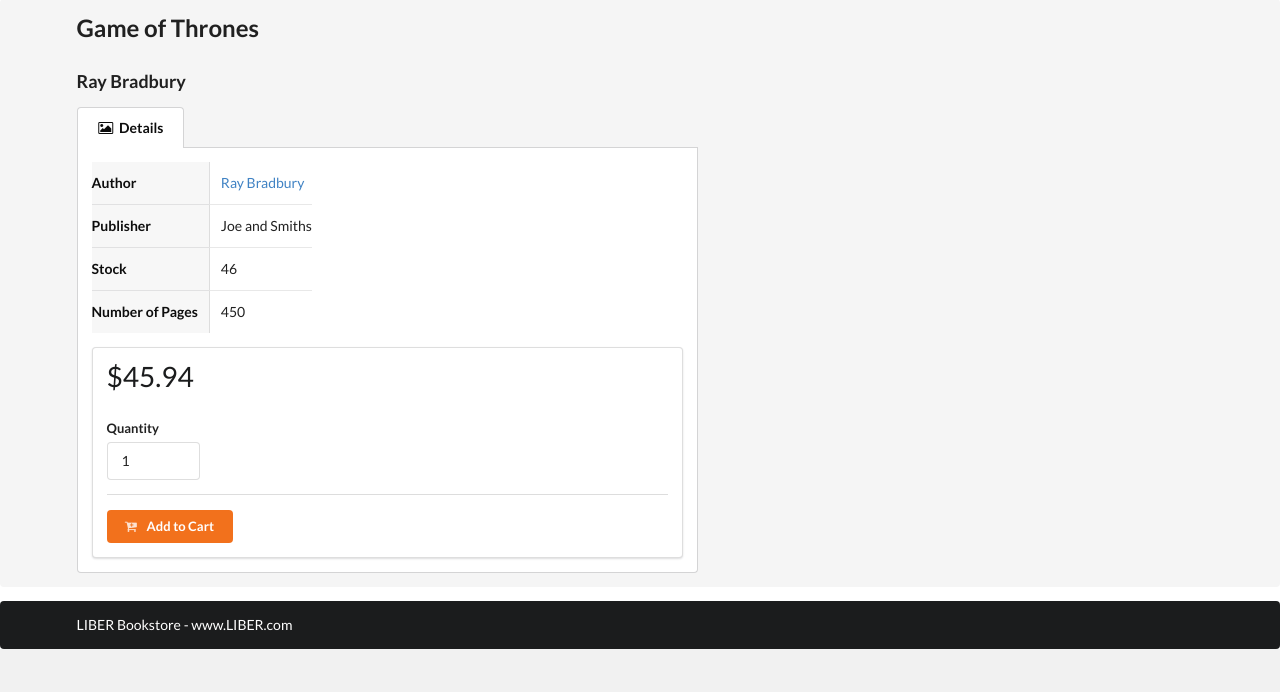
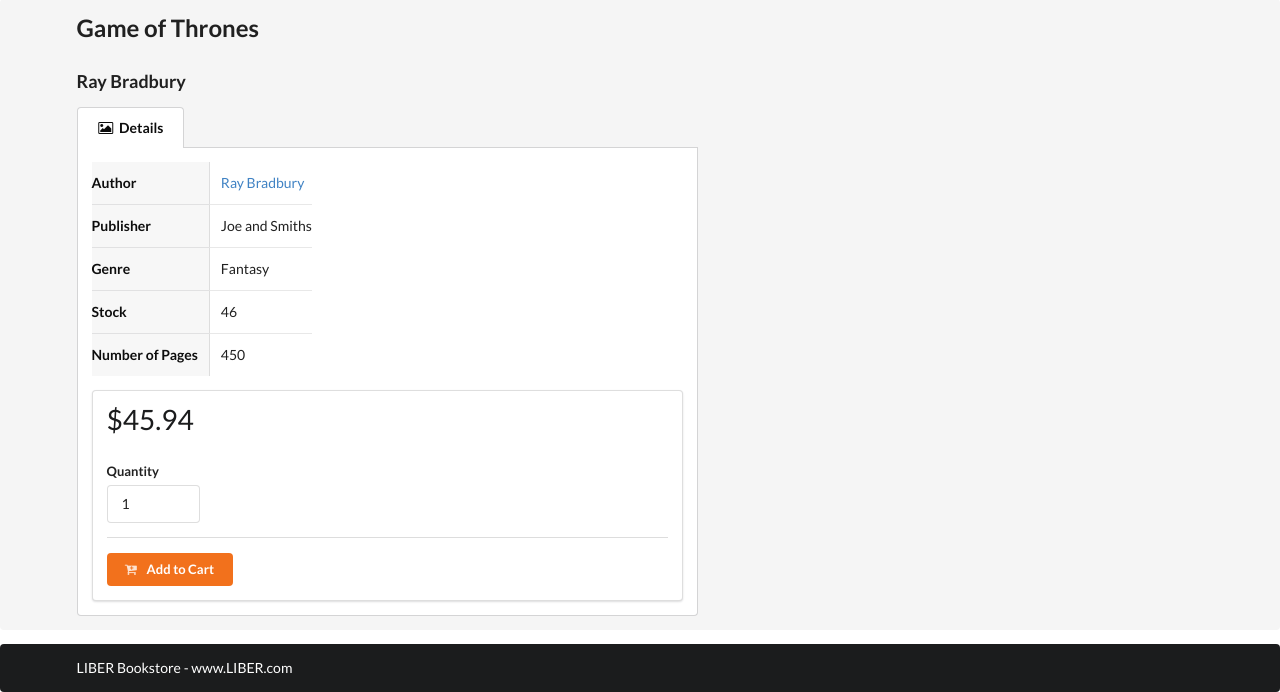
Before and after one commit to C-C-Shen/LIBER, a PHP site: page /single-book.php in a window 1280 px wide. Shown: the part 197-889 px from the top of the page. Before the commit the page ends 846 px from the top, so only its background shows below. Run offline with PHP 8.4, Linux system fonts and the light colour scheme; data comes from the database, SQL or seed files in the repository; some libraries are stand-ins or nearby versions.

Commit message:
did some cleaning up with the report + the readme + added genre to the single book page.

```diff
--- a/single-book.php
+++ b/single-book.php
@@ -68,6 +68,13 @@
                     </tr>
                     <tr>
                       <td>
+                        Genre
+                      <?php
+                          echo '<td>'.$book->genre.'</td>';
+                      ?>
+                    </tr>
+                    <tr>
+                      <td>
                         Stock
                       </td>
                       <?php
```
Also changed, not shown: README.md, 1 other file.
